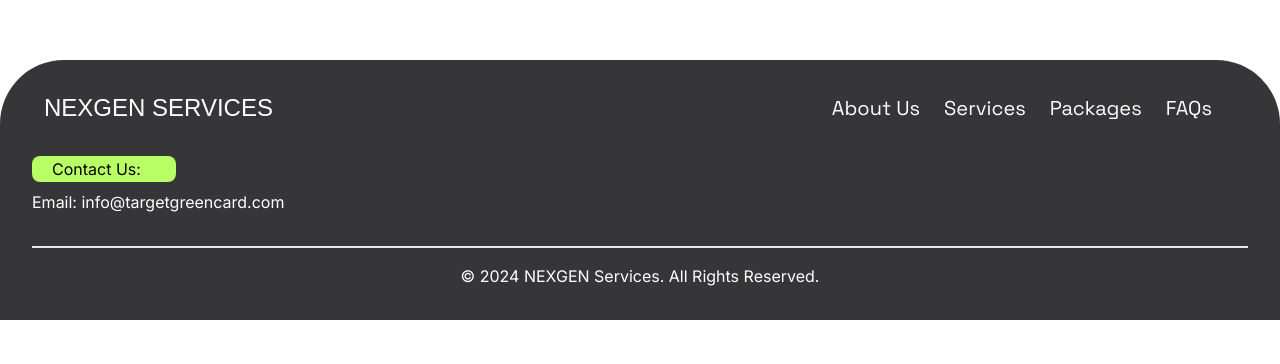
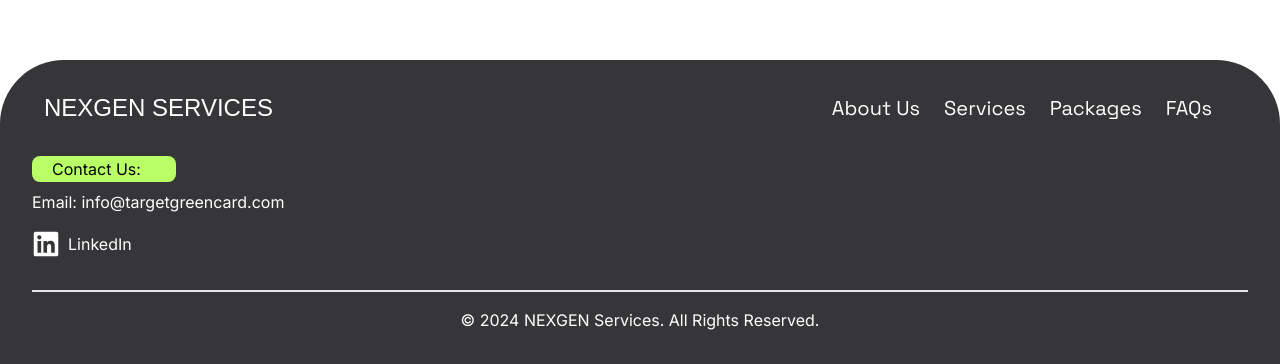
Before and after one commit to leadawsprofessional/nextgen-services, a Next.js app: page / in a window 1280 px wide. Shown: the part 4046-4410 px from the top of the page. Before the commit the page ends 4366 px from the top, so only its background shows below. Built offline with nearby package versions, Linux system fonts and the light colour scheme; a web font is replaced by a local one; what tailwindcss-animated would draw is missing.

Commit message:
Linkedin

```diff
--- a/package.json
+++ b/package.json
@@ -25,6 +25,7 @@
     "react-calendly": "^4.3.1",
     "react-dom": "^18",
     "react-fast-marquee": "^1.6.4",
+    "react-icons": "^5.3.0",
     "react-toastify": "^10.0.5",
     "tailwindcss-animated": "^1.0.1"
   },
--- a/src/components/Footer.jsx
+++ b/src/components/Footer.jsx
@@ -1,17 +1,9 @@
 import { goldman, spaceGrotesk } from "@/config/font";
 import React from "react";
-import { useEffect, useState } from 'react';
-// import Router from 'next/router';
+import { FaLinkedin } from "react-icons/fa"; // Import LinkedIn icon
 import Link from "next/link";
 
-
-const Footer = ({about}) => {
-
-
-  const handleHomeClick = () => {
-    window.location.href = '/';
-  };
-
+const Footer = ({ about }) => {
   return (
     <div className="bg-[#363537] rounded-t-[4rem] p-8 flex flex-col justify-center items-center">
       <div
@@ -24,7 +16,9 @@ const Footer = ({about}) => {
 
         {!about ? (
           // If Home Page
-              <div className={spaceGrotesk.className + " pr-6 md:block hidden md:text-xl"}>
+          <div
+            className={spaceGrotesk.className + " pr-6 md:block hidden md:text-xl"}
+          >
             <Link href="/about-us" className="p-3">
               About Us
             </Link>
@@ -40,22 +34,29 @@ const Footer = ({about}) => {
           </div>
         ) : (
           // Any other page
-              <div className={spaceGrotesk.className + " pr-6 md:block hidden md:text-xl"}>
+          <div
+            className={spaceGrotesk.className + " pr-6 md:block hidden md:text-xl"}
+          >
             <Link href="/" className="p-3">
               Home
             </Link>
           </div>
+        )}
+      </div>
 
-
-            )}
-
-      </div>
       <div className="grid lg:grid-cols-2 border-b-2 w-full pb-4 mt-4">
         <div className="flex flex-col py-4 space-y-2">
-          <div className="bg-[#B9FF66] p-px rounded-lg w-36 px-5">
-            Contact Us:
-          </div>
+          <div className="bg-[#B9FF66] p-px rounded-lg w-36 px-5">Contact Us:</div>
           <div className="text-white">Email: info@targetgreencard.com</div>
+          <a
+            href="https://www.linkedin.com/company/eb1-next-level-a-nexgen-services-initiative/?viewAsMember=true"
+            target="_blank"
+            rel="noopener noreferrer"
+            className="text-white flex items-center space-x-2 pt-2"
+          >
+            <FaLinkedin size={28} />
+            <span>LinkedIn</span>
+          </a>
         </div>
         <div className="pt-4"></div>
       </div>
```
Also changed, not shown: 1 other file (tests, documents, lock files or other folders). Lines whose indentation alone changed are shown as unchanged.
